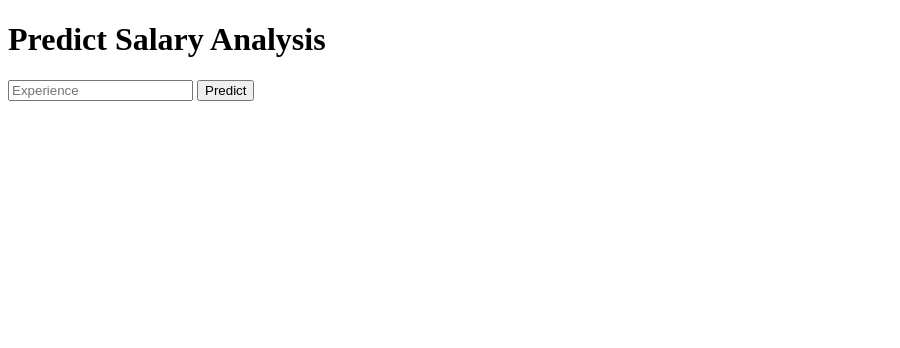
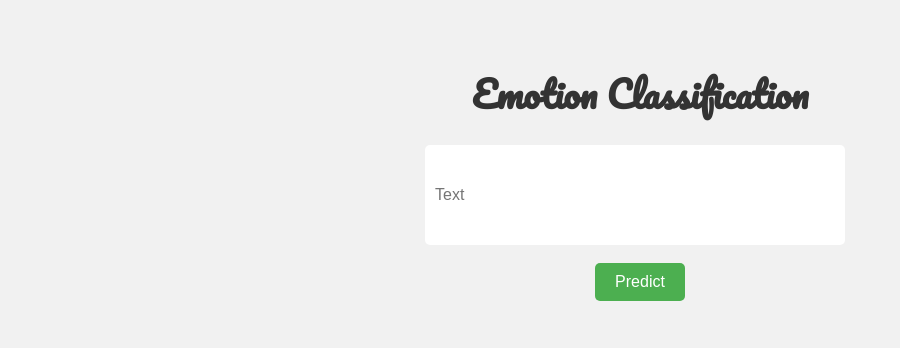
Before and after one commit to ShubhamMisar-12/EmotionClassification, a Flask app: page / in a window 1280 px wide. Shown: the top 348 px of the page, without its empty margins (0-900 px from the left). Run offline with Flask 3, Linux system fonts and the light colour scheme; parts of the project's set-up code (start-up, migrations or seed data) failed here and were passed over.

Commit message:
some changes still to be made

```diff
--- a/app.py
+++ b/app.py
@@ -1,5 +1,5 @@
 import numpy as np
-from flask import Flask, render_template, request
+from flask import Flask, render_template, request, jsonify, flash
 import pickle
 import re
 import emoji
@@ -34,7 +34,6 @@ def create_features_text(text):
 
 
 
-
 @app.route('/')
 def home():
     return render_template('index.html')
@@ -49,9 +48,11 @@ def predict():
     #text = request.form.values()
     X_input = create_features_text(text)
     X_input = X_input.reshape(-1, 300)
-    text = labels_mapping[clf.predict(X_input).item()]
+    label = labels_mapping[clf.predict(X_input).item()]
     # return text
-    return "respose: {0}".format(text)
+    #return "respose: {0}".format(text)
+    return render_template('index.html', label=label)
+
 
 
 if __name__ == "__main__":
--- a/templates/index.html
+++ b/templates/index.html
@@ -1,32 +1,132 @@
 <!DOCTYPE html>
-<html >
-<!--From https://codepen.io/frytyler/pen/EGdtg-->
+<html>
 <head>
     <meta charset="UTF-8">
-  <title>ML API</title>
+    <title>Emotion Classification</title>
     <link href='https://fonts.googleapis.com/css?family=Pacifico' rel='stylesheet' type='text/css'>
     <link href='https://fonts.googleapis.com/css?family=Arimo' rel='stylesheet' type='text/css'>
     <link href='https://fonts.googleapis.com/css?family=Hind:300' rel='stylesheet' type='text/css'>
     <link href='https://fonts.googleapis.com/css?family=Open+Sans+Condensed:300' rel='stylesheet' type='text/css'>
-<!-- <link rel="stylesheet" href="{{ url_for('static', filename='css/style.css') }}"> -->
+    <style>
+        body {
+            background-color: #f1f1f1;
+            font-family: 'Arimo', sans-serif;
+            color: #333;
+            text-align: center;
+            padding: 30px;
+        }
 
+        h1 {
+            font-family: 'Pacifico', cursive;
+            font-size: 36px;
+            margin-bottom: 20px;
+        }
+
+        form {
+            display: inline-block;
+        }
+
+        input[type="text"] {
+            width: 400px;
+            height: 80px;
+            padding: 10px;
+            font-size: 16px;
+            border-radius: 5px;
+            border: none;
+            margin-right: 10px;
+            resize: none;
+        }
+
+        button[type="submit"] {
+            padding: 10px 20px;
+            font-size: 16px;
+            border-radius: 5px;
+            border: none;
+            background-color: #4CAF50;
+            color: white;
+            cursor: pointer;
+        }
+
+        button[type="submit"]:hover {
+            background-color: #45a049;
+        }
+
+        .overlay {
+            position: fixed;
+            top: 0;
+            left: 0;
+            width: 100%;
+            height: 100%;
+            background-color: rgba(0, 0, 0, 0.8);
+            z-index: 9999;
+            display: flex;
+            justify-content: center;
+            align-items: center;
+        }
+
+        #label-card {
+            background-color: white;
+            padding: 20px;
+            border-radius: 5px;
+            box-shadow: 0 0 10px rgba(0, 0, 0, 0.2);
+            text-align: center;
+        }
+
+        #label {
+            font-size: 24px;
+            margin-bottom: 20px;
+            color: #4CAF50;
+        }
+
+        #button-card {
+            margin-top: 20px;
+        }
+
+        #close-button {
+            padding: 10px 20px;
+            font-size: 16px;
+            border-radius: 5px;
+            border: none;
+            background-color: #333;
+            color: white;
+            cursor: pointer;
+        }
+
+        #close-button:hover {
+            background-color: #222;
+        }
+
+    </style>
 </head>
 
 <body>
     <div>
-	<h1>Predict Salary Analysis</h1>
+        <h1>Emotion Classification</h1>
 
-     <!-- Main Input For Receiving Query to our ML -->
-    <form action="{{ url_for('predict')}}"method="post">
-    	<input type="text" name="experience" placeholder="Experience" required="required" />
+        <form action="{{ url_for('predict') }}" method="post">
+            <input type="text" name="experience" placeholder="Text" required="required" /><br><br>
             <button type="submit">Predict</button>
         </form>
 
+        {% if label %}
+        <div class="overlay">
+            <div id="label-card">
+                <p id="label">{{ label }}</p>
+                <div id="button-card">
+                    <button id="close-button" onclick="redirectToRoot()">Close</button>
+                </div>
+            </div>
+        </div>
+        {% endif %}
+
         <br>
         <br>
-
     </div>
 
-
+    <script>
+        function redirectToRoot() {
+            window.location.href = "/";
+        }
+    </script>
 </body>
 </html>
```
Lines whose indentation alone changed are shown as unchanged.
